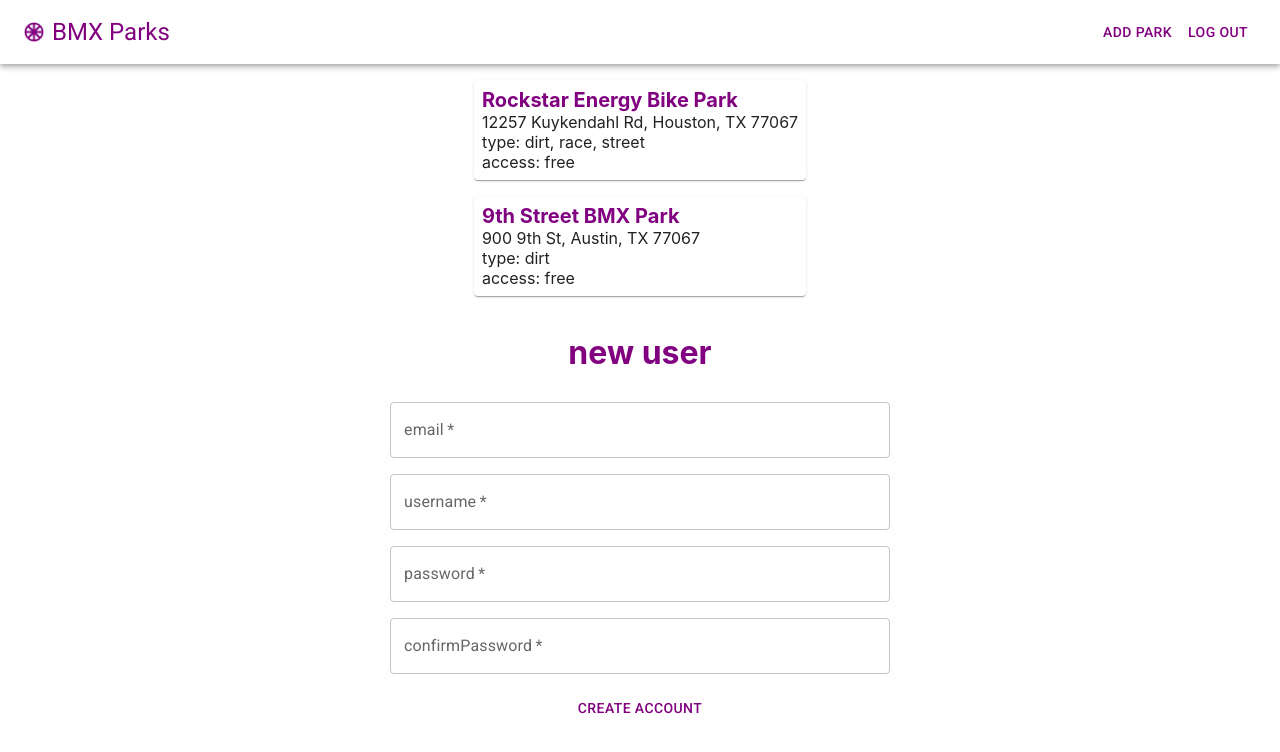
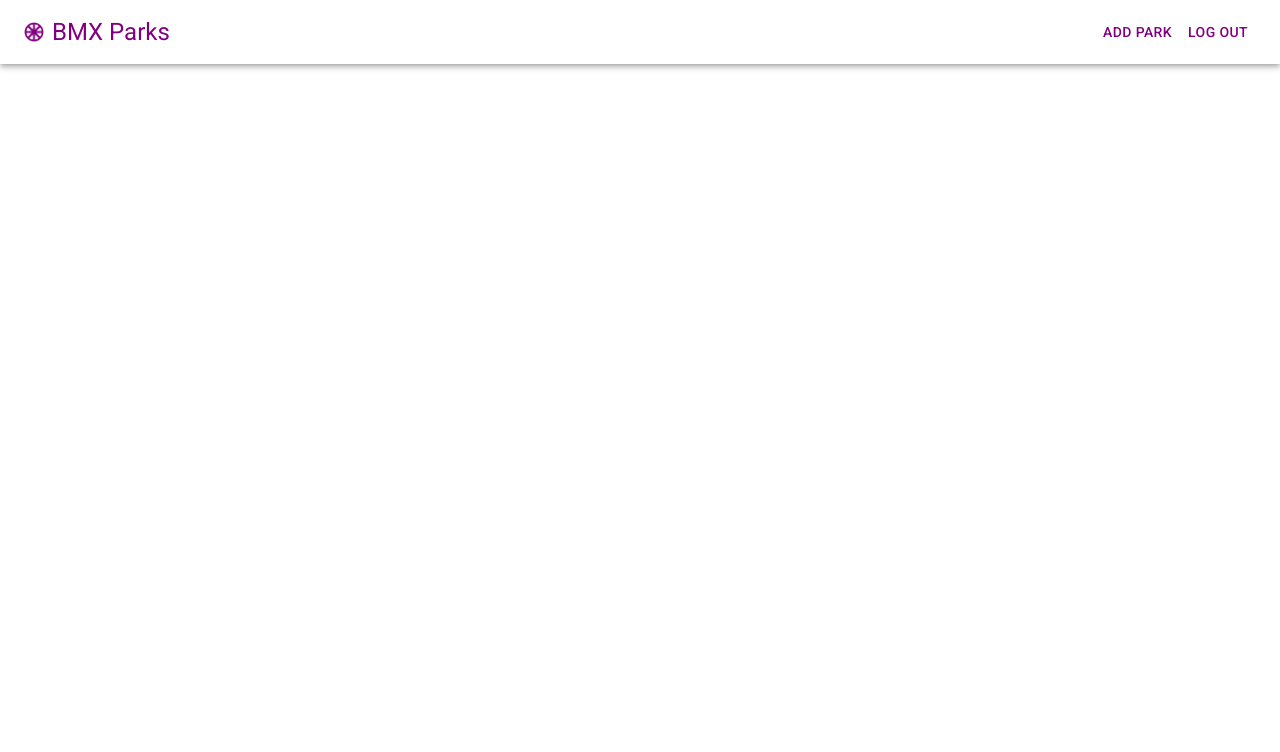
Before and after one commit to forrestmorrison/bmxparks-app, a React (Create React App) app: page /login in a window 1280 px wide. Shown: the top 752 px of the page. Built offline with nearby package versions, Linux system fonts and the light colour scheme.

Commit message:
ADDED REACT ROUTER

```diff
--- a/src/App.js
+++ b/src/App.js
@@ -1,5 +1,6 @@
+import { Routes, Route } from "react-router-dom"
 import { ParkProvider } from "./context/ParkContext";
-import Login from "./components/Login";
+import Signup from "./components/Signup";
 import NavBar from "./components/NavBar";
 import ParkList from "./components/ParkList";
 import { createTheme } from '@mui/material/styles'
@@ -21,8 +22,10 @@ function App() {
         <div className="app">
           <NavBar />
           <main>
-            <ParkList />
-            <Login />
+            <Routes>
+              <Route path="/" element={<ParkList />} />
+              <Route path="/signup" element={<Signup />} />
+            </Routes>
           </main>
         </div>
       </ThemeProvider>
--- a/src/components/NavBar.jsx
+++ b/src/components/NavBar.jsx
@@ -5,6 +5,7 @@ import Toolbar from '@mui/material/Toolbar';
 import Typography from '@mui/material/Typography';
 import Button from '@mui/material/Button';
 import bmxlogo from '../images/bmxlogo.jpg'
+import { Link } from 'react-router-dom';
 
 const logo = bmxlogo
 
@@ -35,7 +36,8 @@ const NavBar = () => {
                         BMX Parks
                     </Typography>
                     <AddPark />
-                    <Button color="primary">Log Out</Button>
+                    <Link to="/signup"><Button color="primary">Log Out</Button></Link>
+
                 </Toolbar>
             </AppBar>
         </Box>
--- a/src/components/Login.jsx
+++ b/src/components/Signup.jsx
@@ -1,10 +1,9 @@
 import { useState } from 'react';
-import UserContext from '../context/UserContext';
 import Box from '@mui/material/Box';
 import Button from '@mui/material/Button';
 import TextField from '@mui/material/TextField';
 
-const Login = () => {
+const Signup = () => {
 
   const [email, setEmail] = useState("")
   const [username, setUsername] = useState("")
@@ -111,4 +110,4 @@ const Login = () => {
   )
 }
 
-export default Login
+export default Signup
--- a/src/index.js
+++ b/src/index.js
@@ -2,10 +2,13 @@ import React from 'react';
 import ReactDOM from 'react-dom/client';
 import './index.css';
 import App from './App';
+import { BrowserRouter } from 'react-router-dom';
 
 const root = ReactDOM.createRoot(document.getElementById('root'));
 root.render(
   <React.StrictMode>
-    <App />
+    <BrowserRouter>
+      <App />
+    </BrowserRouter>
   </React.StrictMode>
 );
```
